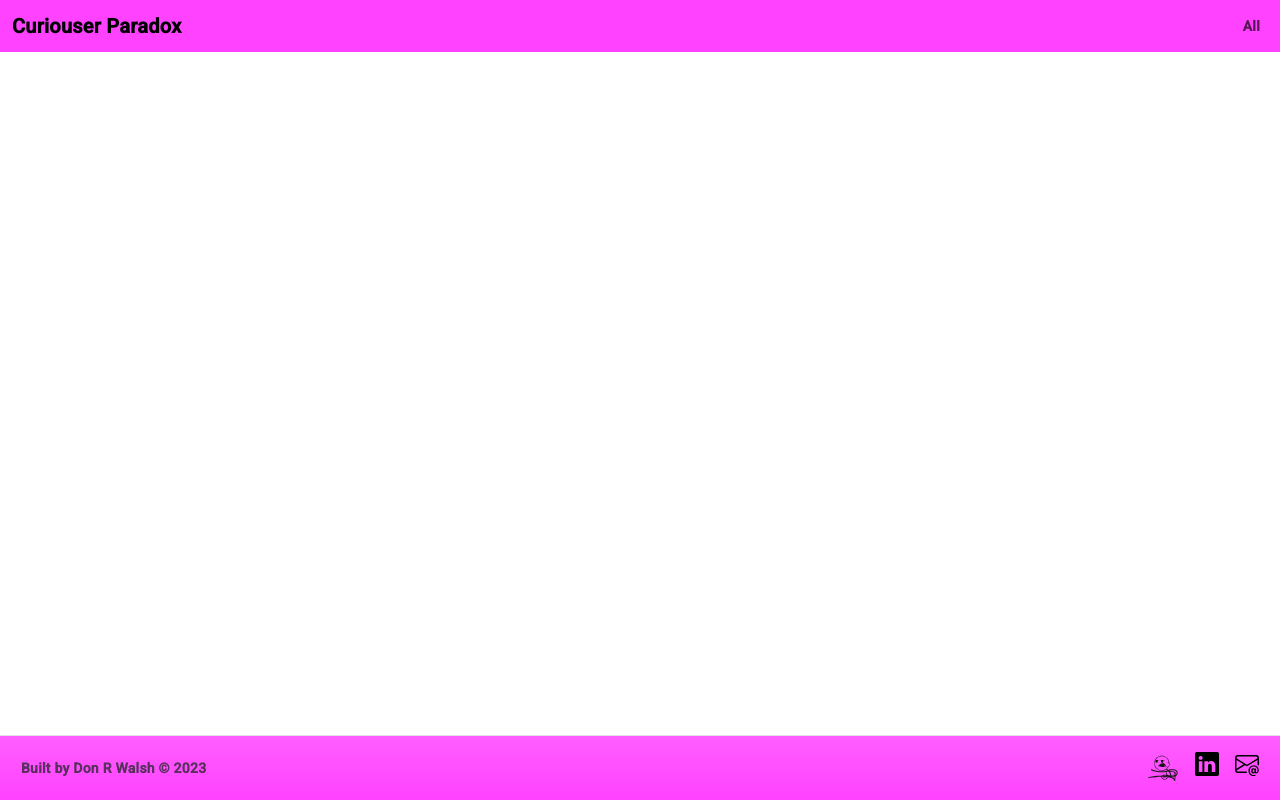
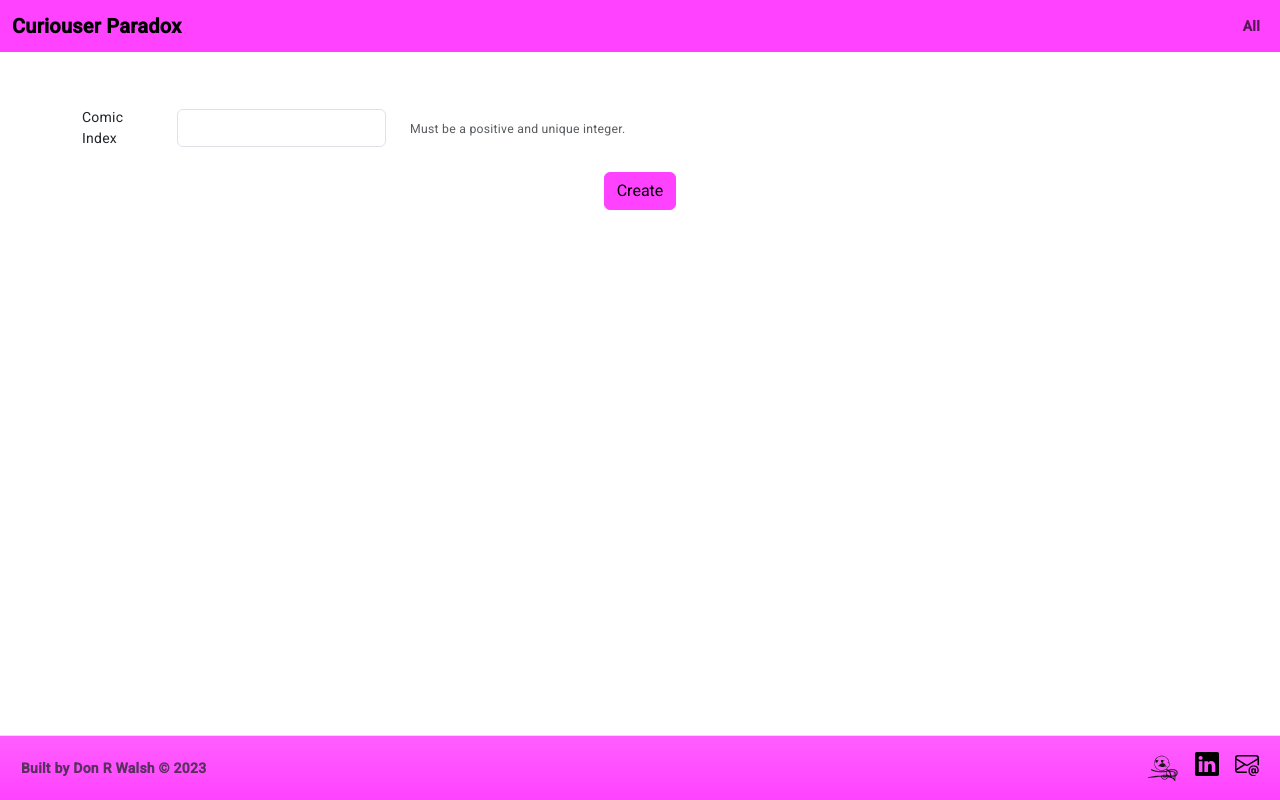
Before and after one commit to Donrwalsh/curiouser-paradox, an Angular app in the folder frontend/: page /admin/comic/new in a window 1280 px wide. Before the commit this address led to /. Built offline with nearby package versions, Linux system fonts and the light colour scheme; no server answers.

Commit message:
Getting started on a new comic form!

```diff
--- a/frontend/src/app/admin/main-admin/main-admin.component.html
+++ b/frontend/src/app/admin/main-admin/main-admin.component.html
@@ -1,4 +1,9 @@
 <div *ngIf="isSignedIn(); else signedOut">
+  <div class="container mt-5">
+    <a class="btn btn-primary" href="/admin/comic/new" role="button"
+      >New Comic</a
+    >
+  </div>
   <app-password-reset>
     <h3 class="text-center">Reset Password</h3>
   </app-password-reset>
--- a/frontend/src/app/app-routing.module.ts
+++ b/frontend/src/app/app-routing.module.ts
@@ -4,6 +4,7 @@ import { MainComicComponent } from './comic/main-comic/main-comic.component';
 import { AllComicsComponent } from './comic/all-comics/all-comics.component';
 import { MainAdminComponent } from 'src/app/admin/main-admin/main-admin.component';
 import { PlayComponent } from 'src/app/admin/play/play.component';
+import { NewComicComponent } from 'src/app/comic/new-comic/new-comic.component';
 
 const TITLE = 'Curiouser Paradox';
 
@@ -11,6 +12,7 @@ const routes: Routes = [
   { path: '', component: MainComicComponent, title: TITLE },
   { path: 'all', component: AllComicsComponent, title: TITLE },
   { path: 'admin', component: MainAdminComponent, title: TITLE },
+  { path: 'admin/comic/new', component: NewComicComponent, title: TITLE },
   { path: 'admin/play', component: PlayComponent, title: TITLE },
   { path: ':id', component: MainComicComponent, title: TITLE },
 ];
--- a/frontend/src/app/comic/comic.module.ts
+++ b/frontend/src/app/comic/comic.module.ts
@@ -6,15 +6,19 @@ import { MatTooltipModule } from '@angular/material/tooltip';
 import { RouterModule } from '@angular/router';
 import { MainComicComponent } from './main-comic/main-comic.component';
 import { AllComicsComponent } from './all-comics/all-comics.component';
+import { NewComicComponent } from './new-comic/new-comic.component';
+import { FormsModule, ReactiveFormsModule } from '@angular/forms';
 
 @NgModule({
-  declarations: [MainComicComponent, AllComicsComponent],
+  declarations: [MainComicComponent, AllComicsComponent, NewComicComponent],
   imports: [
     CommonModule,
     MatIconModule,
     MatButtonModule,
     MatTooltipModule,
     RouterModule,
+    FormsModule,
+    ReactiveFormsModule,
   ],
   exports: [],
 })
--- /dev/null
+++ b/frontend/src/app/comic/new-comic/new-comic.component.html
@@ -0,0 +1,144 @@
+<div class="container mt-5">
+  <ng-content></ng-content>
+  <form
+    id="newComicForm"
+    [formGroup]="newComicForm"
+    class="needs-validation"
+    novalidate
+  >
+    <div class="row align-items-center">
+      <div class="col-1">
+        <label for="index" class="col-form-label">Comic Index</label>
+      </div>
+      <div class="col-auto">
+        <input
+          type="number"
+          id="index"
+          [ngClass]="{
+            'is-valid': controls['index'].valid && controls['index'].dirty,
+            'is-invalid': controls['index'].invalid && controls['index'].dirty
+          }"
+          class="form-control"
+          formControlName="index"
+          aria-describedby="indexHelpInline"
+        />
+      </div>
+      <div class="col-auto">
+        <span id="indexHelpInline" class="form-text">
+          Must be a positive and unique integer.
+        </span>
+      </div>
+    </div>
+    <div class="row align-items-center">
+      <div
+        *ngIf="controls['index'].invalid && controls['index'].dirty"
+        class="row g-2 offset-md-1 col-md-4 mt-1 text-danger"
+      >
+        <div *ngIf="controls['index'].hasError('required')">
+          This field is required.
+        </div>
+        <div *ngIf="controls['index'].hasError('indexTaken')">
+          That index is already taken.
+        </div>
+        <!-- <div
+        *ngIf="controls['index'].hasError('fieldsMatch')"
+      >
+        New Password cannot match Old Password
+      </div> -->
+      </div>
+    </div>
+    <!-- <div class="form-field mt-3 col-md-4 mx-auto">
+      <label for="oldPassword">Old Password</label>
+      <input
+        (input)="inputFieldUpdate()"
+        type="password"
+        class="form-control"
+        formControlName="oldPassword"
+        id="oldPassword"
+      />
+    </div>
+    <div *ngIf="submitted" class="col-md-4 mt-1 mx-auto text-danger">
+      <div
+        *ngIf="passwordResetFormControls['oldPassword'].hasError('required')"
+      >
+        This field is required.
+      </div>
+      <div
+        *ngIf="passwordResetFormControls['oldPassword'].hasError('fieldsMatch')"
+      >
+        New Password cannot match Old Password
+      </div>
+    </div>
+
+    <div class="form-field mt-3 col-md-4 mx-auto">
+      <label for="newPasswordOne">New Password</label>
+      <input
+        (input)="inputFieldUpdate()"
+        type="password"
+        class="form-control"
+        formControlName="newPasswordOne"
+        id="newPasswordOne"
+        required
+      />
+    </div>
+    <div *ngIf="submitted" class="col-md-4 mt-1 mx-auto text-danger">
+      <div
+        *ngIf="passwordResetFormControls['newPasswordOne'].hasError('required')"
+      >
+        This field is required.
+      </div>
+      <div
+        *ngIf="
+          passwordResetFormControls['newPasswordOne'].hasError('fieldsMatch')
+        "
+      >
+        New Password cannot match Old Password
+      </div>
+      <div
+        *ngIf="
+          passwordResetFormControls['newPasswordOne'].hasError(
+            'fieldsDoNotMatch'
+          )
+        "
+      >
+        New Passwords must be identical
+      </div>
+    </div>
+    <div class="form-field mt-3 col-md-4 mx-auto">
+      <label for="newPasswordTwo">New Password Again</label>
+      <input
+        (input)="inputFieldUpdate()"
+        type="password"
+        class="form-control"
+        formControlName="newPasswordTwo"
+        id="newPasswordTwo"
+        required
+      />
+    </div>
+    <div *ngIf="submitted" class="col-md-4 mt-1 mx-auto text-danger">
+      <div
+        *ngIf="passwordResetFormControls['newPasswordTwo'].hasError('required')"
+      >
+        This field is required.
+      </div>
+      <div
+        *ngIf="
+          passwordResetFormControls['newPasswordTwo'].hasError(
+            'fieldsDoNotMatch'
+          )
+        "
+      >
+        New Passwords must be identical
+      </div>
+    </div>  -->
+    <div class="text-center mb-4">
+      <button
+        (click)="submit()"
+        type="submit"
+        class="btn btn-primary mt-3 mx-auto"
+      >
+        Create
+      </button>
+    </div>
+  </form>
+</div>
--- /dev/null
+++ b/frontend/src/app/comic/new-comic/new-comic.component.ts
@@ -0,0 +1,76 @@
+import { Component } from '@angular/core';
+import {
+  AbstractControl,
+  AbstractControlOptions,
+  FormBuilder,
+  FormGroup,
+  Validators,
+} from '@angular/forms';
+import { ComicDTO } from 'src/app/comic/comic.model';
+import { AuthService } from 'src/app/common/services/auth.service';
+import { ComicService } from 'src/app/common/services/comic.service';
+import { FieldMatchValidator } from 'src/app/common/validators/field-match.validator';
+import { FieldsDontMatchValidator } from 'src/app/common/validators/fields-dont-match.validator';
+
+@Component({
+  selector: 'app-new-comic',
+  templateUrl: './new-comic.component.html',
+  styleUrls: ['./new-comic.component.scss'],
+})
+export class NewComicComponent {
+  newComicForm: FormGroup;
+  indexes = [];
+
+  constructor(private fb: FormBuilder, private comicService: ComicService) {
+    this.newComicForm = this.fb.group(
+      {
+        index: ['', [Validators.required]],
+        // newPasswordOne: ['', Validators.required],
+        // newPasswordTwo: ['', Validators.required],
+      },
+      {
+        //   validators: [
+        //     FieldMatchValidator('newPasswordOne', 'newPasswordTwo'),
+        //     FieldsDontMatchValidator('oldPassword', 'newPasswordOne'),
+        //   ],
+      } as AbstractControlOptions
+    );
+  }
+
+  ngOnInit() {
+    this.comicService.getIndexes().subscribe((data) => {
+      this.indexes = (data as ComicDTO).payload;
+      this.newComicForm
+        .get('index')
+        ?.addValidators(this.notInArrayValidator(this.indexes));
+    });
+  }
+
+  get controls() {
+    return this.newComicForm.controls;
+  }
+
+  submit() {
+    console.log(this.controls['index'].invalid);
+    Object.keys(this.controls).forEach((key) => {
+      this.controls[key].markAsDirty();
+    });
+
+    console.log(this.newComicForm.value);
+    console.log(this.newComicForm.controls['index']);
+  }
+
+  notInArrayValidator(array: any[]) {
+    console.log(array);
+
+    return (control: AbstractControl): { [key: string]: boolean } | null => {
+      if (control.value !== null && array.includes(control.value)) {
+        return {
+          indexTaken: true,
+        };
+      } else {
+        return null;
+      }
+    };
+  }
+}
```
Also changed, not shown: frontend/src/app/comic/new-comic/new-comic.component.scss (added), 2 other files (tests, documents, lock files or other folders).
